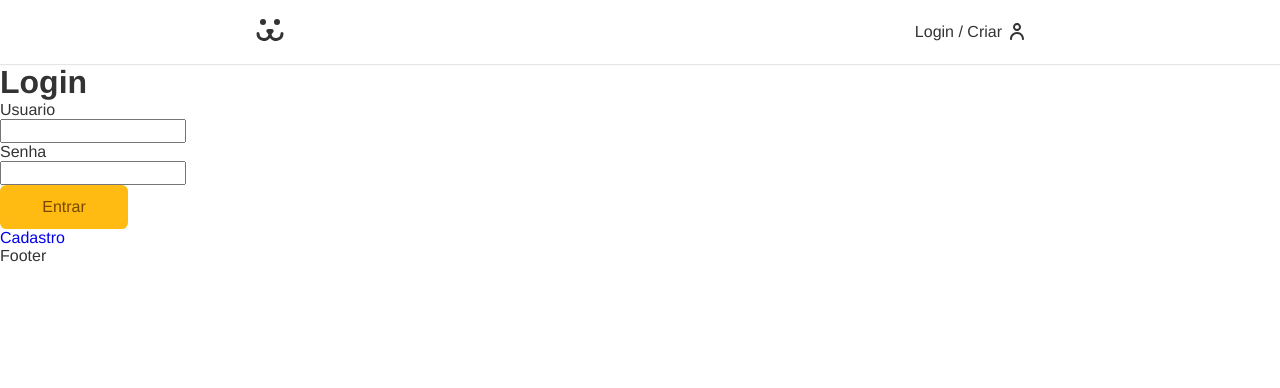
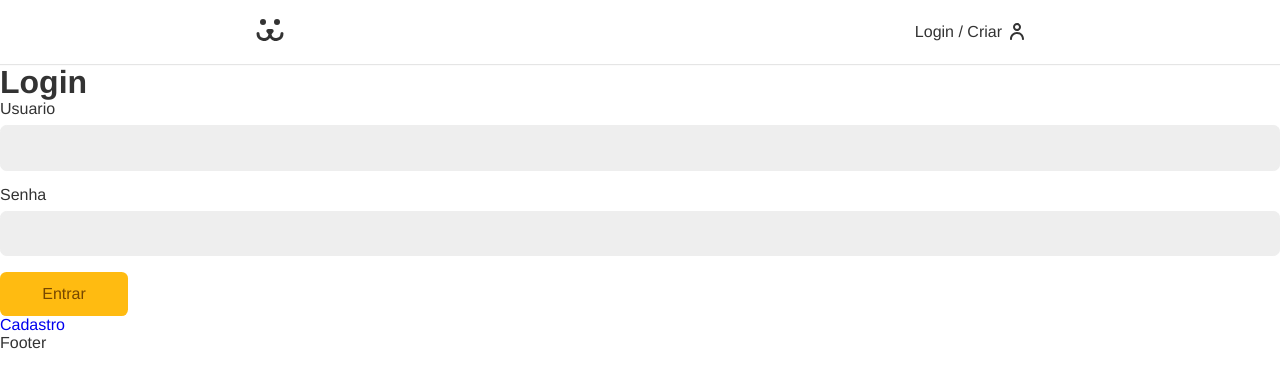
Before and after one commit to douglasnevesdev/origamid-reactjs, a React (Create React App) app in the folder dogs/: page /login in a window 1280 px wide. Shown: the top 388 px of the page. Built offline with nearby package versions, Linux system fonts and the light colour scheme; the HTML template or start-up script is replaced by a standard one.

Commit message:
Update
Update

```diff
--- a/dogs/src/Components/Forms/Button.tsx
+++ b/dogs/src/Components/Forms/Button.tsx
@@ -1,12 +1,15 @@
-import React, { InputHTMLAttributes } from 'react';
+import React from 'react';
 import styles from './Button.module.css';
-interface InputProps extends InputHTMLAttributes<HTMLInputElement> {
+
+
+interface ButtonProps extends React.ButtonHTMLAttributes<HTMLButtonElement> {
   children: string;
 }
 
-const Button: React.FC<InputProps> = ({ children }: InputProps) => {
+const Button: React.FC<ButtonProps> = ({ children, ...props }) => {
+
   return (
-    <button className={styles.button}>
+    <button {...props} className={styles.button}>
       {children}
     </button>
   )
--- a/dogs/src/Components/Forms/Input.module.css
+++ b/dogs/src/Components/Forms/Input.module.css
@@ -0,0 +1,35 @@
+.wrapper{
+  margin-bottom: 1rem;
+}
+
+.input{
+  border: 1px solid #eee;
+  display: block;
+  width: 100%;
+  font-size: 1rem;
+  padding: 0.8rem;
+  border-radius: 0.4rem;
+  background: #eee;
+  transition: 0.1s;
+}
+
+.input:focus,
+.input:hover{
+  outline: none;
+  border-color: #fb1;
+  background: white;
+  box-shadow: 0 0 0 3px #fea;
+}
+
+.label{
+  display:block;
+  font-size: 1rem;
+  line-height: 1;
+  padding-bottom: 0.5rem;
+}
+
+.error{
+  color: #f31;
+  font-size: 0.875rem;
+  margin-top: 0.25rem;
+}
--- a/dogs/src/Components/Forms/Input.tsx
+++ b/dogs/src/Components/Forms/Input.tsx
@@ -2,14 +2,26 @@
 import styles from './Input.module.css';
 
 interface InputProps extends InputHTMLAttributes<HTMLInputElement> {
-  label: string
+  label: string;
+  error: string;
 }
 
-const Input: React.FC<InputProps> = ({ label, name, type }: InputProps) => {
+const Input: React.FC<InputProps> = ({ label, name, type, value, onChange, error, onBlur }: InputProps) => {
   return (
-    <div>
-      <label htmlFor={name}>{label}</label>
-      <input id={name} name={name} className={styles.input} type={type} />
+    <div className={styles.wrapper}>
+      <label htmlFor={name} className={styles.label}>{label}</label>
+
+      <input
+        id={name}
+        name={name}
+        className={styles.input}
+        type={type}
+        onChange={onChange}
+        value={value}
+        onBlur={onBlur}
+      />
+
+      {error && <p className={styles.error}>{error}</p>}
     </div>
   );
 }
--- a/dogs/src/Components/Login/LoginForm.tsx
+++ b/dogs/src/Components/Login/LoginForm.tsx
@@ -2,11 +2,13 @@
 import { Link } from 'react-router-dom';
 import Input from '../Forms/Input';
 import Button from '../Forms/Button';
+import useForm from '../../Hooks/useForm';
 
 function LoginForm() {
 
-  const [username, setUsername] = React.useState('');
-  const [password, setPassword] = React.useState('');
+  const username = useForm('email');
+  const password = useForm('');
+
 
   function handleSubmit(event: any) {
     event.preventDefault();
@@ -15,10 +17,7 @@
       headers: {
         'Content-Type': 'application/json'
       },
-      body: JSON.stringify({
-        username,
-        password
-      })
+      body: '',
     }).then(response => {
       console.log(response);
       return response.json();
@@ -31,8 +30,8 @@
     <div>
       <h1>Login</h1>
       <form action="" onSubmit={handleSubmit}>
-        <Input label="Usuario" type="text" name="username" />
-        <Input label="Senha" type="password" name="password" />
+        <Input label="Usuario" type="text" name="username" {...username} />
+        <Input label="Senha" type="password" name="password" {...password} />
         <Button>Entrar</Button>
       </form>
       <Link to="/login/criar">Cadastro</Link>
--- /dev/null
+++ b/dogs/src/Hooks/useForm.tsx
@@ -0,0 +1,58 @@
+import React from 'react'
+
+interface Types {
+  email: {
+    regex: string;
+    message: string;
+  }
+}
+
+
+const types: any = {
+  email: {
+    regex: '/^(([^<>()[\]\\.,;:\s@"]+(\.[^<>()[\]\\.,;:\s@"]+)*)|(".+"))@((\[[0-9]{1,3}\.[0-9]{1,3}\.[0-9]{1,3}\.[0-9]{1,3}\])|(([a-zA-Z\-0-9]+\.)+[a-zA-Z]{2,}))$/',
+    message: 'Prencha um e-mail valido.'
+  },
+}
+
+function useForm(type: any) {
+
+  const [value, setValue] = React.useState('');
+  const [error, setError] = React.useState('');
+
+  function validate(value: string) {
+
+
+
+    //Se no campo for declarado como parametro false, fica entendido que não deseja validar.
+    if (type === '') return true;
+    if (value.length === 0) {
+      setError('Preencha um valor');
+      return false;
+    }
+    else if (types[type] && !types[type].regex.test(value)) {
+      setError(types[type].message);
+      return false;
+    } else {
+      setError('');
+      return true;
+    }
+
+  }
+
+  function onChange({ target }: any) {
+    setValue(target.value);
+  }
+
+  return {
+    value,
+    setValue,
+    onChange,
+    error,
+    validate: () => validate(value),
+    onBlur: () => validate(value)
+  }
+}
+
+
+export default useForm
```
